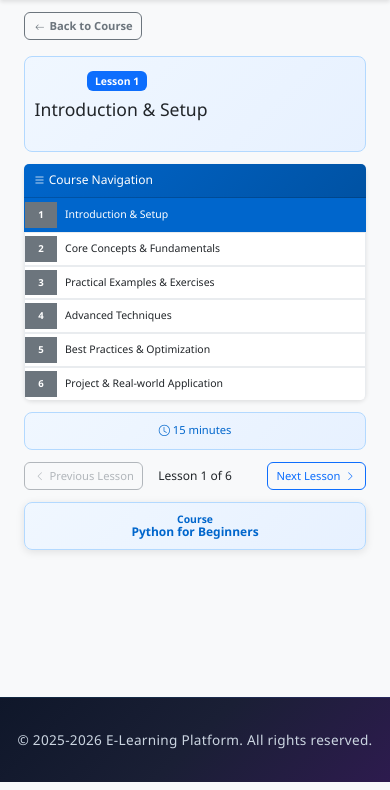
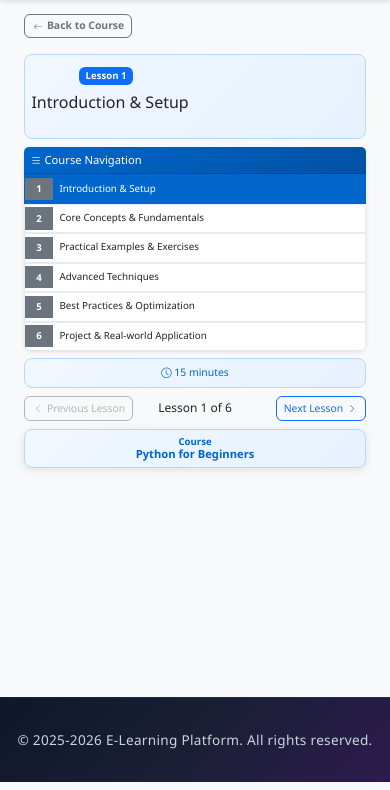
Before and after one commit to pritamrangari27/E-Learning-Platform, a Flask app: page /lesson/1 in a window 390 px wide. Shown: the part 62-852 px from the top of the page. Run offline with Flask 3, Linux system fonts and the light colour scheme; the visitor is signed in with stand-in values (Sample User, id 1); data comes from the database, SQL or seed files in the repository; data that the repository does not hold is empty.

Commit message:
Mobile UX: Reduce lesson detail spacing and padding for compact mobile layout

```diff
--- a/app/templates/lesson_detail.html
+++ b/app/templates/lesson_detail.html
@@ -9,22 +9,22 @@
     /* Mobile-first responsive design for lesson detail */
     @media (max-width: 768px) {
         .lesson-card {
-            margin-bottom: 1rem;
+            margin-bottom: 0.5rem;
         }
 
         .card {
             border-radius: 8px;
-            margin-bottom: 0.75rem;
+            margin-bottom: 0.4rem;
         }
 
         h1 {
-            font-size: 1.5rem;
-            margin-bottom: 0.5rem;
+            font-size: 1rem;
+            margin-bottom: 0.3rem;
         }
 
         .lesson-content {
-            font-size: 0.9rem;
-            line-height: 1.6;
+            font-size: 0.85rem;
+            line-height: 1.5;
         }
     }
 
@@ -50,7 +50,7 @@
         /* Keep first row (lesson title) */
         .lesson-page-container .row.mb-3:first-of-type {
             display: block !important;
-            margin-bottom: 0.75rem !important;
+            margin-bottom: 0.5rem !important;
         }
 
         .row.mb-3 {
@@ -66,12 +66,12 @@
         }
 
         .lesson-card .card-body {
-            padding: 0.5rem 0 !important;
+            padding: 0.3rem 0 !important;
         }
 
         /* Mobile Course Navigation - Always Visible */
         .mobile-course-nav {
-            margin-bottom: 0.75rem !important;
+            margin-bottom: 0.5rem !important;
         }
 
         .mobile-course-nav .card {
@@ -81,19 +81,19 @@
         }
 
         .mobile-course-nav .card-header {
-            padding: 0.6rem !important;
-            font-size: 0.8rem !important;
+            padding: 0.4rem !important;
+            font-size: 0.75rem !important;
             background: linear-gradient(135deg, #0066cc 0%, #0052a3 100%) !important;
         }
 
         .mobile-course-nav .card-header h6 {
-            font-size: 0.75rem !important;
+            font-size: 0.7rem !important;
             margin: 0;
         }
 
         .mobile-course-nav .list-group-item {
             padding: 0 !important;
-            font-size: 0.75rem !important;
+            font-size: 0.7rem !important;
             border: 1px solid #e9ecef;
             display: flex;
             align-items: center;
@@ -104,9 +104,9 @@
         .mobile-course-nav .list-group-item .badge {
             flex-shrink: 0;
             margin: 0 !important;
-            padding: 0.5rem 0.4rem !important;
+            padding: 0.4rem 0.3rem !important;
             border-radius: 0 !important;
-            min-width: 32px;
+            min-width: 28px;
             display: flex;
             align-items: center;
             justify-content: center;
@@ -114,7 +114,7 @@
 
         .mobile-course-nav .list-group-item .small {
             flex: 1;
-            padding: 0.5rem 0.6rem 0.5rem 0.5rem;
+            padding: 0.4rem 0.5rem 0.4rem 0.4rem;
             margin: 0;
         }
 
@@ -142,9 +142,9 @@
             background: linear-gradient(135deg, #f0f7ff 0%, #e7f1ff 100%);
             border: 1px solid #b3d9ff;
             border-radius: 8px;
-            padding: 0.6rem !important;
-            font-size: 0.7rem;
-            margin-bottom: 0.75rem !important;
+            padding: 0.4rem !important;
+            font-size: 0.65rem;
+            margin-bottom: 0.5rem !important;
             text-align: center;
             color: #0066cc;
         }
@@ -152,7 +152,7 @@
         /* Navigation buttons - 1x3 grid layout */
         .row.mb-4 {
             display: block !important;
-            margin: 0.75rem 0 !important;
+            margin: 0.5rem 0 !important;
             padding: 0 !important;
         }
 
@@ -163,7 +163,7 @@
         .row.mb-4 .d-flex.justify-content-between {
             display: grid !important;
             grid-template-columns: 1fr auto 1fr;
-            gap: 0.5rem;
+            gap: 0.3rem;
             align-items: center;
         }
 
@@ -192,8 +192,8 @@
         .btn-outline-primary,
         .btn-outline-secondary {
             width: auto !important;
-            padding: 0.4rem 0.5rem !important;
-            font-size: 0.7rem !important;
+            padding: 0.3rem 0.4rem !important;
+            font-size: 0.65rem !important;
             margin: 0 !important;
             white-space: nowrap;
             line-height: 1.2;
@@ -201,7 +201,7 @@
 
         .btn-outline-primary i,
         .btn-outline-secondary i {
-            font-size: 0.6rem !important;
+            font-size: 0.55rem !important;
             margin: 0 2px;
         }
 
@@ -213,7 +213,7 @@
         /* Text center styling for lesson counter */
         .text-center {
             padding: 0 !important;
-            font-size: 0.65rem !important;
+            font-size: 0.6rem !important;
             line-height: 1.2;
         }
 
@@ -224,8 +224,8 @@
         /* Show Course Name only - below navigation buttons */
         .row:has(.bg-light) {
             display: block !important;
-            margin-top: 0.75rem !important;
-            margin-bottom: 4rem !important;
+            margin-top: 0.5rem !important;
+            margin-bottom: 3.5rem !important;
         }
 
         .row:has(.bg-light) .col-md-9 {
@@ -236,7 +236,7 @@
             background: linear-gradient(135deg, #f0f7ff 0%, #e7f1ff 100%) !important;
             border: 1px solid #b3d9ff !important;
             border-radius: 8px;
-            padding: 0.6rem !important;
+            padding: 0.4rem !important;
             text-align: center;
         }
 
@@ -262,26 +262,26 @@
         }
 
         .row:has(.bg-light) .col-md-4 strong {
-            font-size: 0.65rem;
+            font-size: 0.6rem;
             display: none;
             color: #0066cc;
         }
 
         .row:has(.bg-light) .col-md-4 a {
-            font-size: 0.75rem;
+            font-size: 0.7rem;
             color: #0066cc;
             font-weight: 600;
         }
 
         /* Lesson title */
         h1 {
-            font-size: 1.1rem;
-            margin: 0.5rem 0 0.3rem 0;
+            font-size: 1rem;
+            margin: 0.3rem 0 0.2rem 0;
         }
 
         .badge {
-            font-size: 0.65rem !important;
-            padding: 0.3rem 0.5rem !important;
+            font-size: 0.6rem !important;
+            padding: 0.25rem 0.4rem !important;
         }
 
         /* Remove padding and margins for row/col */
```
